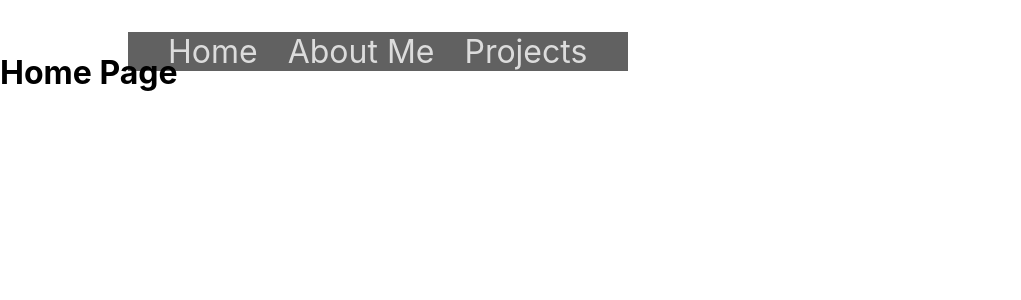
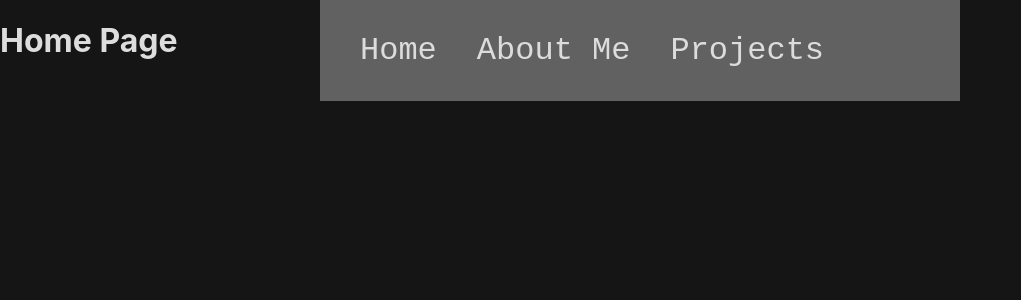
Before and after one commit to kjdominick66/my-portfolio, a React (Create React App) app: page /#/ in a window 1280 px wide. Shown: the top 300 px of the page, without its empty margins (0-1021 px from the left). Built offline with nearby package versions, Linux system fonts and the light colour scheme.

Commit message:
Changed website theme color and appended navbar to top, still working on navbar and content positioning

```diff
--- a/src/pages/Home.css
+++ b/src/pages/Home.css
@@ -1,7 +1,11 @@
+body {
+    background-color: rgb(21, 21, 21);
+}
+
+
 .home-container h1 {
     text-align: left;
-    color: rgb(0, 0, 0);
+    color: rgb(221, 221, 221);
     font-size: xx-large;
-    position: relative;
-    bottom: 50px;
+
 }
--- a/src/pages/Layout.css
+++ b/src/pages/Layout.css
@@ -1,16 +1,17 @@
 .navbar {
-    align-items: center;
-    width: 500px;
-    margin-left: 10%;
-    background-color: rgb(97, 97, 97);
-    font-size: xx-large;
-    height: min-content;
+  position: absolute;
+  top: 0px;
+  width: 50%;
+  margin-left: 25%;
+  background-color: rgb(97, 97, 97);
+  font-size: 200%;
+  font-family: 'Courier New', Courier, monospace;
 }
 
 .navbar ul {
-    list-style-type: none;
-    display: flex;
-    gap: 30px;
+  list-style-type: none;
+  display: flex;
+  gap: 40px;
 }
 
 .navbar a {
```
